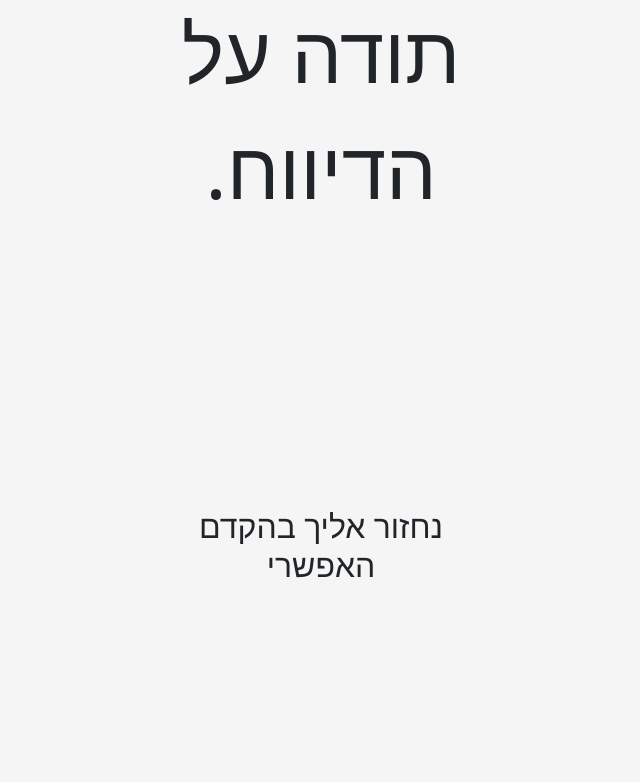
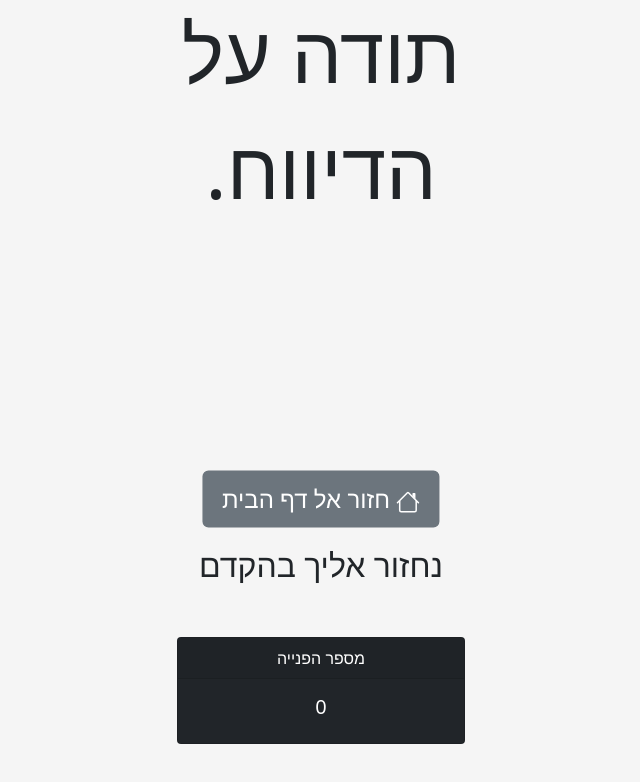
Before and after one commit to stop-etze/project, a plain HTML site: page web/html/approve.html in a window 1280 px wide. Shown: the whole page, without its empty margins (319-959 px from the left). Drawn offline with nearby package versions, Linux system fonts and the light colour scheme; a web font is replaced by a local one.

Commit message:
Added link to home page in approve page

```diff
--- a/web/html/approve.html
+++ b/web/html/approve.html
@@ -14,13 +14,21 @@
         <script src="../js/approve.js"></script>
 	</head>
 	<body class="text-center" style="direction: rtl;" onload="updateReportNumber();">
+		<button onclick="location.href = `../html/home.html`;" style="transform: scale(1.5);position: absolute; top: 60%;" class="btn btn-secondary">
+			<svg xmlns="../images/pattern.xml" width="16" height="16" fill="currentColor" class="bi bi-house" viewBox="0 0 16 16">
+				<path fill-rule="evenodd" d="M2 13.5V7h1v6.5a.5.5 0 0 0 .5.5h9a.5.5 0 0 0 .5-.5V7h1v6.5a1.5 1.5 0 0 1-1.5 1.5h-9A1.5 1.5 0 0 1 2 13.5zm11-11V6l-2-2V2.5a.5.5 0 0 1 .5-.5h1a.5.5 0 0 1 .5.5z"/>
+				<path fill-rule="evenodd" d="M7.293 1.5a1 1 0 0 1 1.414 0l6.647 6.646a.5.5 0 0 1-.708.708L8 2.207 1.354 8.854a.5.5 0 1 1-.708-.708L7.293 1.5z"/>
+			</svg>
+			חזור אל דף הבית
+		</button>
+
         <div class="typewriter">
             <h1>תודה על הדיווח.</h1>
         </div>
 
-		<h2 class="h2 mb-3 font-wait-normal approved-header">נחזור אליך בהקדם האפשרי</h2>
+		<h2 class="h2 mb-3 font-wait-normal approved-header">נחזור אליך בהקדם</h2>
 
-		<div id='cardContainer' class="card text-white bg-dark mb-3 report-number" style="display: none; max-width: 18rem;">
+		<div id='cardContainer' class="card text-white bg-dark mb-3 report-number" style="display: block; max-width: 18rem;">
 			<div class="card-header">מספר הפנייה</div>
 			<div class="card-body">
 				<h5 id='cardCount' class="card-title">0</h5>
```
Also changed, not shown: web/html/home.html (+1 -1 lines).
